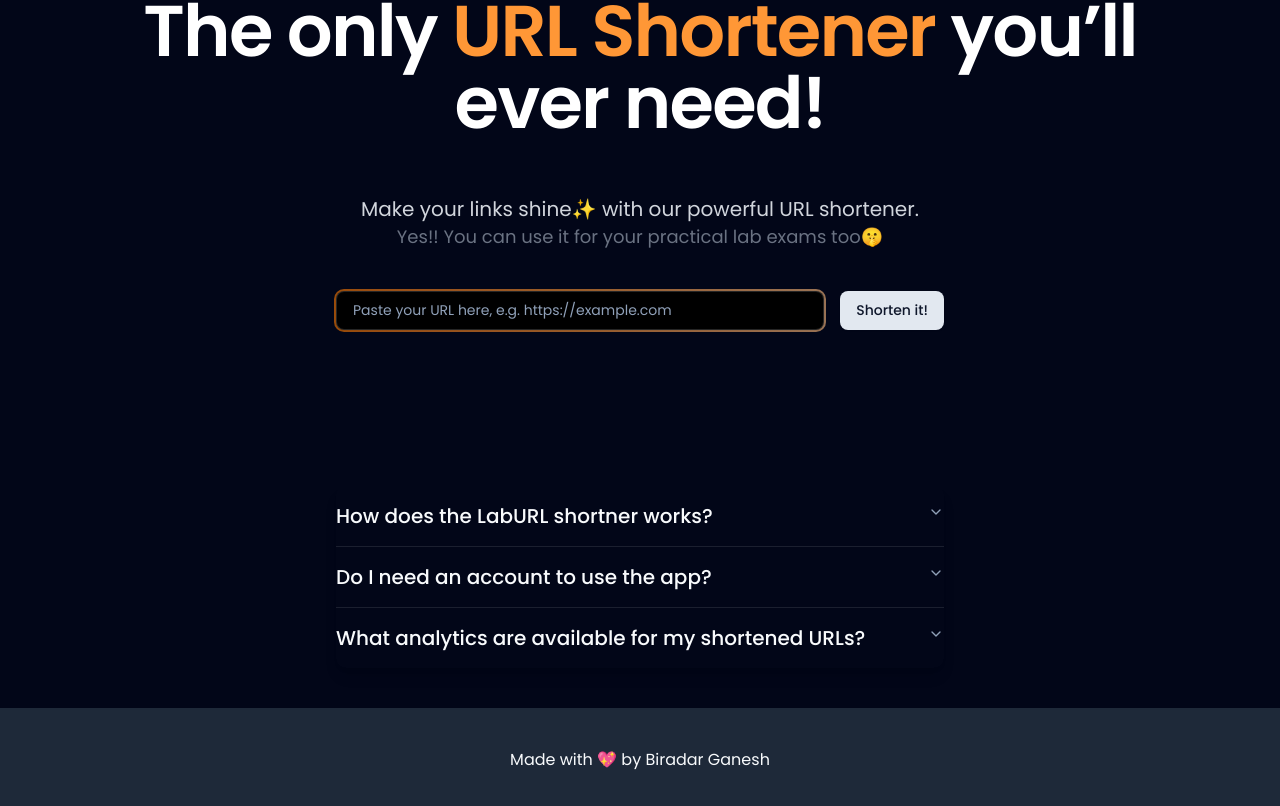
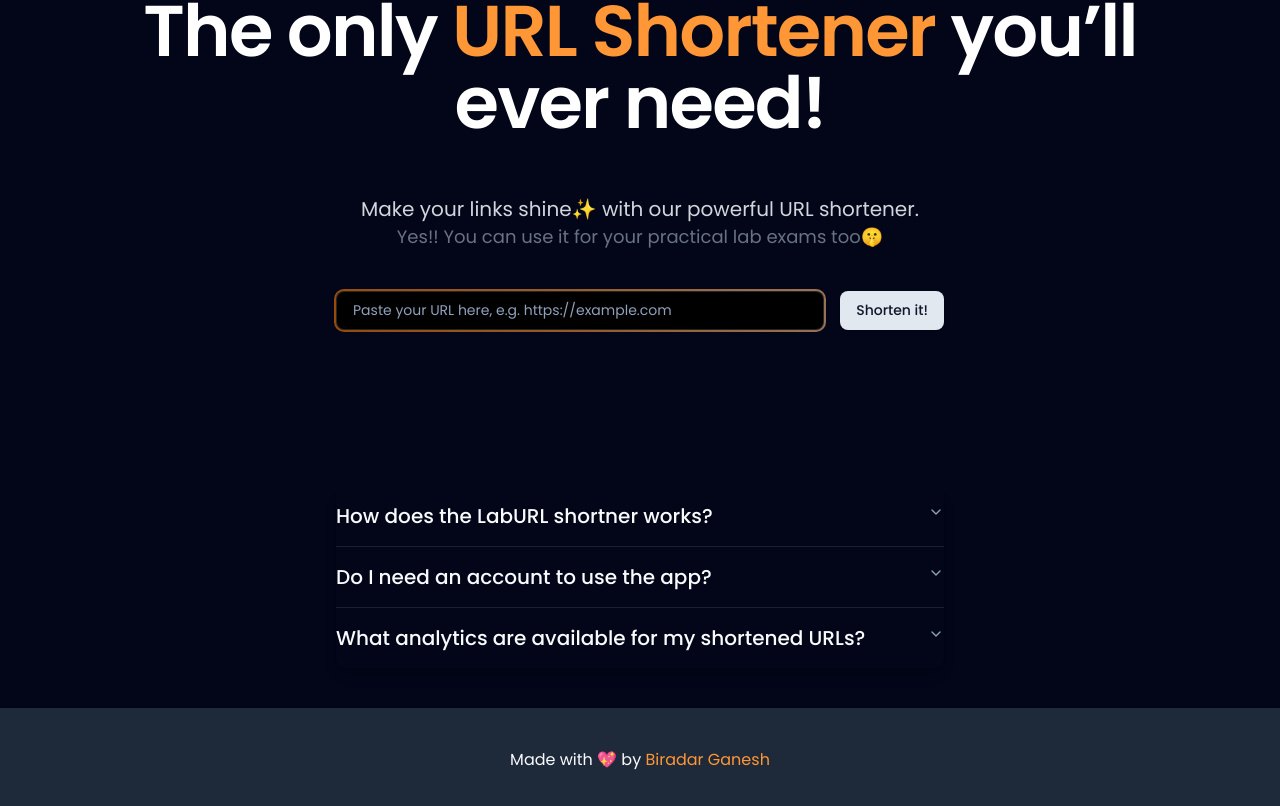
Before and after one commit to ganesh1514/HackTheLabs, a React (Vite) app: page / in a window 1280 px wide. Shown: the part 294-1100 px from the top of the page. Built offline with nearby package versions, Linux system fonts and the light colour scheme; no server answers.

Commit message:
Update AppLayout.jsx

```diff
--- a/src/layouts/AppLayout.jsx
+++ b/src/layouts/AppLayout.jsx
@@ -10,7 +10,7 @@ const AppLayout = () => {
         <Outlet />
       </main>
       <footer className="p-10 text-center bg-gray-800 mt-10">
-        <p>Made with 💖 by <a href="https://github.com/ganesh1514" className = "hover:underline-primary-orange hover:underline-offset-4">Biradar Ganesh</a></p>
+        <p>Made with 💖 by <a href="https://github.com/ganesh1514" className = "text-primary-orange cursor-pointer hover:underline-primary-orange hover:underline-offset-4">Biradar Ganesh</a></p>
       </footer>
       <Toaster position="top-center" />
     </div>
```
